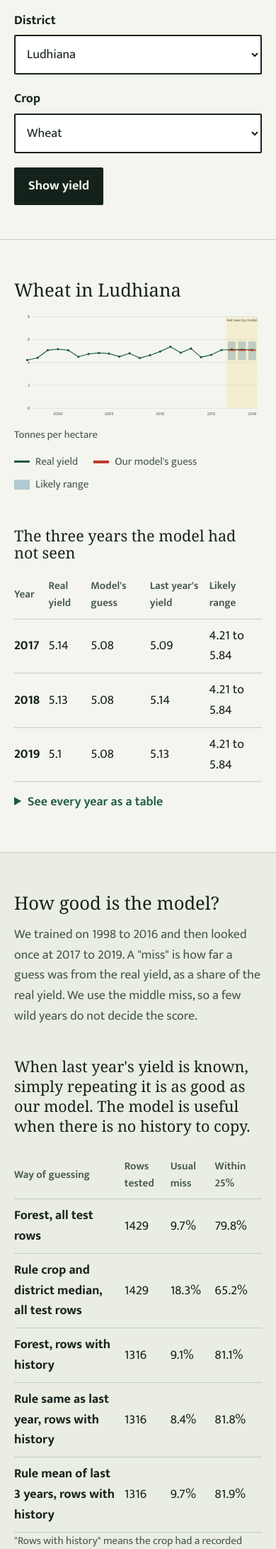
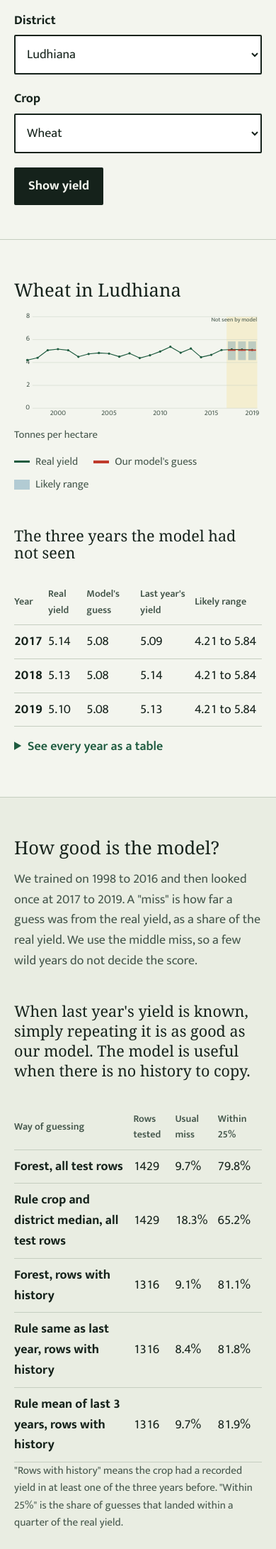
Before and after one commit to Nishita-Rathee10/krishidrishti, a Flask app: page /yield in a window 390 px wide. Shown: the part 373-2556 px from the top of the page at 71% size. Run offline with Flask 3, Linux system fonts and the light colour scheme; some web fonts are replaced.

Commit message:
Improve charts and tables on phones
Co-Authored-By: Claude Sonnet 5.5 <noreply@anthropic.com>

Claude-Session: https://claude.ai/code/session_011McSsWdFLoHuYmCFPQNFKX

```diff
--- a/static/css/style.css
+++ b/static/css/style.css
@@ -309,3 +309,13 @@ html[lang="hi"] .brand-name { line-height: 1.2; }
 
 /* Wide tables scroll inside their own box instead of widening the page */
 .tscroll { overflow-x: auto; -webkit-overflow-scrolling: touch; }
+
+/* Phones: bigger chart text, ranges and probability bands stay on one line */
+.crop-table td, .crop-table tbody th { font-variant-numeric: tabular-nums; }
+.range-cell, .crop-table tbody th.nowrap { white-space: nowrap; }
+@media (max-width: 640px) {
+  .chart-yield .tick, .chart-years .tick { font-size: 22px; }
+  .chart-yield .zone-label { font-size: 18px; text-anchor: end; transform: translateX(46px); }
+  .crop-table th, .crop-table td { padding-right: 8px; }
+  .crop-table thead th { font-size: .88rem; }
+}
--- a/templates/crops.html
+++ b/templates/crops.html
@@ -54,7 +54,7 @@
       <div class="tscroll"><table class="crop-table">
         <thead><tr><th scope="col">{{ _("Chance the model gave") }}</th><th scope="col">{{ _("Cases") }}</th><th scope="col">{{ _("Model said, on average") }}</th><th scope="col">{{ _("Really major") }}</th></tr></thead>
         <tbody>
-          {% for b in c.calibration %}<tr><th scope="row">{{ b.bin }}</th><td>{{ b.rows }}</td><td>{{ b.said }}%</td><td>{{ b.real }}%</td></tr>{% endfor %}
+          {% for b in c.calibration %}<tr><th scope="row" class="nowrap">{{ b.bin }}</th><td>{{ b.rows }}</td><td>{{ b.said }}%</td><td>{{ b.real }}%</td></tr>{% endfor %}
         </tbody>
       </table></div>
       {% if c.off_bins %}
--- a/templates/yield.html
+++ b/templates/yield.html
@@ -73,14 +73,14 @@
 
     {% if series.test %}
     <h3 class="gap-top">{{ _("The three years the model had not seen") }}</h3>
-    <table class="crop-table">
+    <div class="tscroll"><table class="crop-table">
       <thead><tr><th scope="col">{{ _("Year") }}</th><th scope="col">{{ _("Real yield") }}</th><th scope="col">{{ _("Model's guess") }}</th><th scope="col">{{ _("Last year's yield") }}</th>{% if show_range %}<th scope="col">{{ _("Likely range") }}</th>{% endif %}</tr></thead>
       <tbody>
         {% for t in series.test %}
-        <tr><th scope="row">{{ t.year }}</th><td>{{ t.actual }}</td><td>{{ t.pred }}</td><td>{{ t.last if t.last is not none else _("No record") }}</td>{% if show_range %}<td>{{ _("{lo} to {hi}", lo=t.lo, hi=t.hi) }}</td>{% endif %}</tr>
+        <tr><th scope="row">{{ t.year }}</th><td>{{ "%.2f"|format(t.actual) }}</td><td>{{ "%.2f"|format(t.pred) }}</td><td>{{ "%.2f"|format(t.last) if t.last is not none else _("No record") }}</td>{% if show_range %}<td class="range-cell">{{ _("{lo} to {hi}", lo="%.2f"|format(t.lo), hi="%.2f"|format(t.hi)) }}</td>{% endif %}</tr>
         {% endfor %}
       </tbody>
-    </table>
+    </table></div>
     {% if not show_range %}
     <p class="suggest-note">{{ _("We do not show a likely range for {crop}. In our tests the top of the range was {pct}% above the guess, which is too wide to help anyone.", crop=cname, pct=crop.range_high_pct) }}</p>
     {% endif %}
@@ -110,14 +110,14 @@
     </div>
     <div>
       <p class="verdict">{{ _("When last year's yield is known, simply repeating it is as good as our model. The model is useful when there is no history to copy.") }}</p>
-      <table class="crop-table">
+      <div class="tscroll"><table class="crop-table">
         <thead><tr><th scope="col">{{ _("Way of guessing") }}</th><th scope="col">{{ _("Rows tested") }}</th><th scope="col">{{ _("Usual miss") }}</th><th scope="col">{{ _("Within 25%") }}</th></tr></thead>
         <tbody>
           {% for m in ydata.summary %}
           <tr><th scope="row">{{ _(m.Method) }}</th><td>{{ m.Rows }}</td><td>{{ m["Median error %"] }}%</td><td>{{ m["Within 25%"] }}%</td></tr>
           {% endfor %}
         </tbody>
-      </table>
+      </table></div>
       <p class="suggest-note">{{ _("&quot;Rows with history&quot; means the crop had a recorded yield in at least one of the three years before. &quot;Within 25%&quot; is the share of guesses that landed within a quarter of the real yield.") }}</p>
     </div>
   </div>
@@ -128,7 +128,7 @@
     <h2>{{ _("Crop by crop") }}</h2>
     <p class="side-note wide">{{ _("Where history is known, the last two columns compare our model with repeating last year. &quot;Better&quot; shows which one missed by less, and &quot;Tie&quot; means less than half a point apart.") }}</p>
     <div class="table-scroll">
-      <table class="crop-table">
+      <div class="tscroll"><table class="crop-table">
         <thead>
           <tr><th scope="col">{{ _("Crop") }}</th><th scope="col">{{ _("Rows") }}</th><th scope="col">{{ _("Model's usual miss") }}</th><th scope="col">{{ _("Last year's usual miss") }}</th><th scope="col">{{ _("Better") }}</th><th scope="col">{{ _("Real yield inside our range") }}</th></tr>
         </thead>
@@ -144,7 +144,7 @@
           </tr>
           {% endfor %}
         </tbody>
-      </table>
+      </table></div>
     </div>
     <p class="suggest-note">{{ _("The range was built so that about 8 in 10 real yields fall inside it. Across all crops, {pct}% did in 2017 to 2019. For crops far below 80%, treat the range as too hopeful.", pct=ydata.inside_pct_all) }}</p>
   </div>
```
